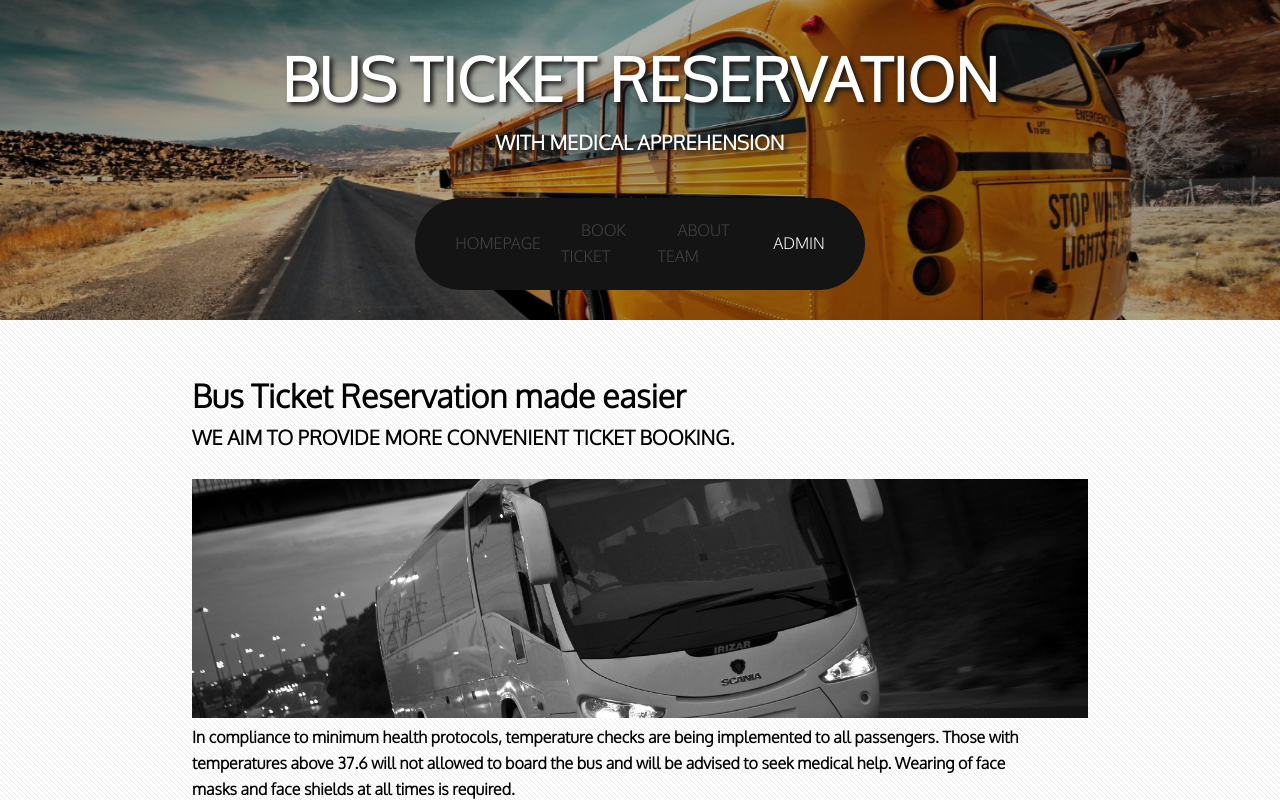
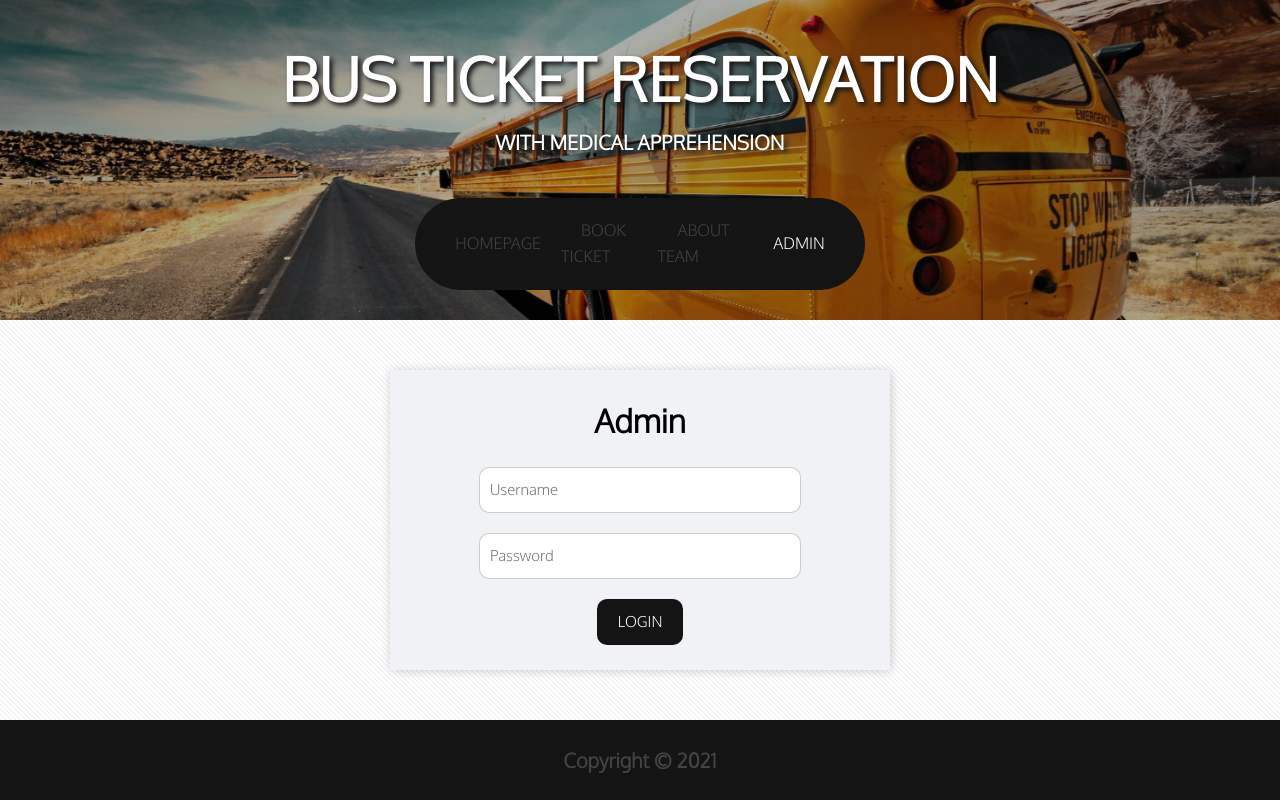
Before and after one commit to tubaljaren09/ReactJS-BusReserve, a React (Create React App) app in the folder client/: page /admin in a window 1280 px wide. Shown: the top 800 px of the page. Built offline with nearby package versions, Linux system fonts and the light colour scheme.

Commit message:
Add admin

```diff
--- a/client/src/App.js
+++ b/client/src/App.js
@@ -7,6 +7,7 @@ import Footer from './Components/Footer';
 import Home from './Components/Home';
 import Book from './Components/Book';
 import About from './Components/About';
+import Admin from './Components/Admin';
 
 /* STYLES */
 import './Styles/app.scss';
@@ -25,6 +26,9 @@ const App = () => {
                 <Route path="/about">
                     <About />
                 </Route>
+                <Route path="/admin">
+                    <Admin />
+                </Route>
                 <Route path="/">
                     <Home />
                 </Route>
--- /dev/null
+++ b/client/src/Components/Admin.js
@@ -0,0 +1,24 @@
+import React from 'react';
+
+const Admin = () => {
+    return(
+        <div className="admin-main">
+            <div className="admin-container">
+                <form className="login-form">
+                    <h1>Admin</h1>
+                    <div className="content">
+                        <input type="text" name="username" placeholder="Username"/>
+                    </div>
+                    <div className="content">
+                        <input type="password" name="password" placeholder="Password"/>
+                    </div>
+                    <div className="content">
+                        <button>LOGIN</button>
+                    </div>
+                </form>
+            </div>
+        </div>
+    )
+}
+
+export default Admin;
--- /dev/null
+++ b/client/src/Styles/admin.scss
@@ -0,0 +1,45 @@
+.admin-main{
+    animation:transitionIn 0.75s;
+    background-image:url('../Images/overlay.png');
+    background-size:auto;
+    padding:50px 0px;
+    /* GRID FROM APP */
+    grid-column:1/2;
+    grid-row:2/3;
+    .admin-container{
+        width:60%;
+        margin:auto;
+        height:100%;
+        display:flex;
+        justify-content:center;
+        align-items:center;
+        .login-form{
+            width:500px;
+            height:300px;
+            background:$gray;
+            box-shadow:1px 1px 10px rgba(0, 0, 0, 0.2);
+            display:flex;
+            flex-direction:column;
+            text-align:center;
+            justify-content:center;
+            row-gap:20px;
+            .content{
+                input{
+                    width:60%;
+                    padding:10px;
+                    border:1px solid rgba(0, 0, 0, 0.2);
+                    border-radius:10px;
+                    font-size:15px;
+                }
+                button{
+                    background:$black;
+                    color:#fff;
+                    padding:10px 20px;
+                    border-radius:10px;
+                    border:1px solid rgba(0, 0, 0, 0.2);
+                    font-size:15px;
+                }
+            }
+        }
+    }
+}
--- a/client/src/Styles/app.scss
+++ b/client/src/Styles/app.scss
@@ -4,6 +4,7 @@
 }
 /* VARIABLES */
 $black:#141414;
+$gray: #f0f2f5;
 
 *{
     padding:0;
@@ -25,4 +26,5 @@ $black:#141414;
     @import './home.scss';
     @import './book.scss';
     @import './about.scss';
+    @import './admin.scss';
 }
```
